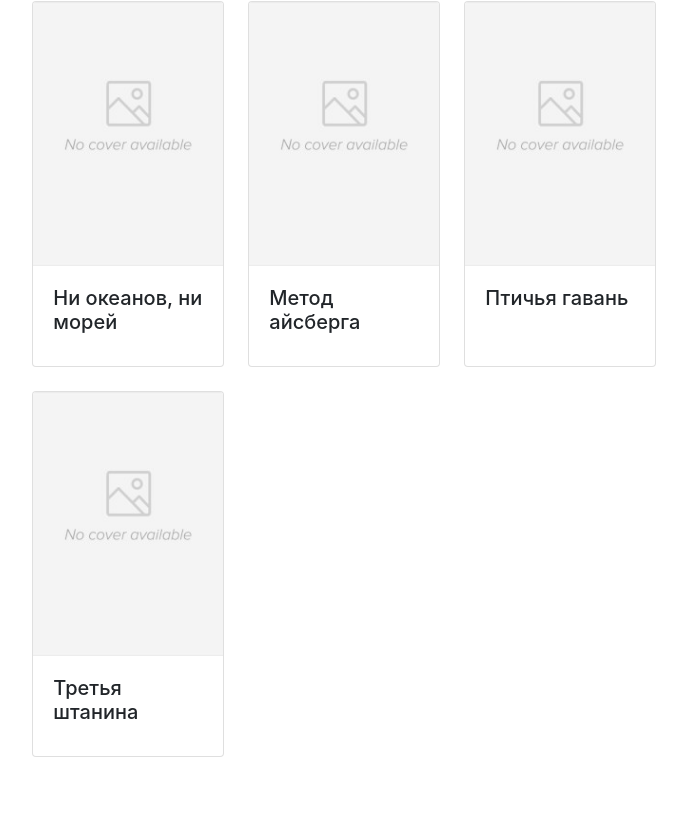
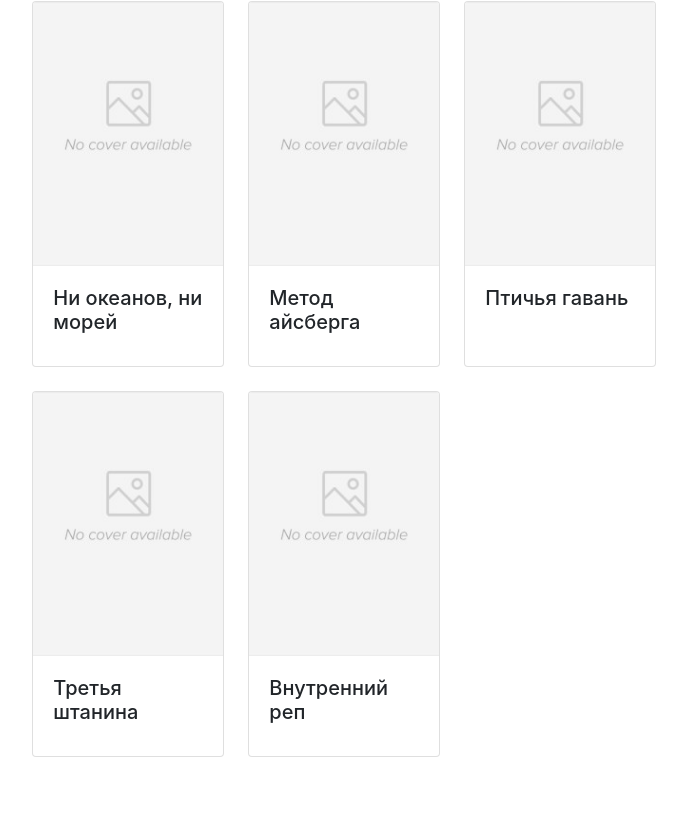
Before and after one commit to b00bl1k/ealehin, a plain HTML site: page index.html in a window 1280 px wide. Shown: the part 910-1725 px from the top of the page, without its empty margins (194-881 px from the left). Drawn offline with nearby package versions, Linux system fonts and the light colour scheme.

Commit message:
Add vnutrennij-rep

```diff
--- a/index.html
+++ b/index.html
@@ -150,6 +150,17 @@
                         </div>
                     </div>
                 </div>
+
+                <div class="col-xs-12 p-2 m-1 d-flex align-items-stretch">
+                    <div class="card" style="width: 12rem;">
+                        <a href="books/vnutrennij-rep.pdf">
+                            <img class="card-img-top" src="books/no-cover-thumb.jpg" alt="Скачать Внутренний реп">
+                        </a>
+                        <div class="card-body">
+                            <h5 class="card-title">Внутренний реп</h5>
+                        </div>
+                    </div>
+                </div>
             </div>
         </div>
     </main>
```
Also changed, not shown: 1 other file.
